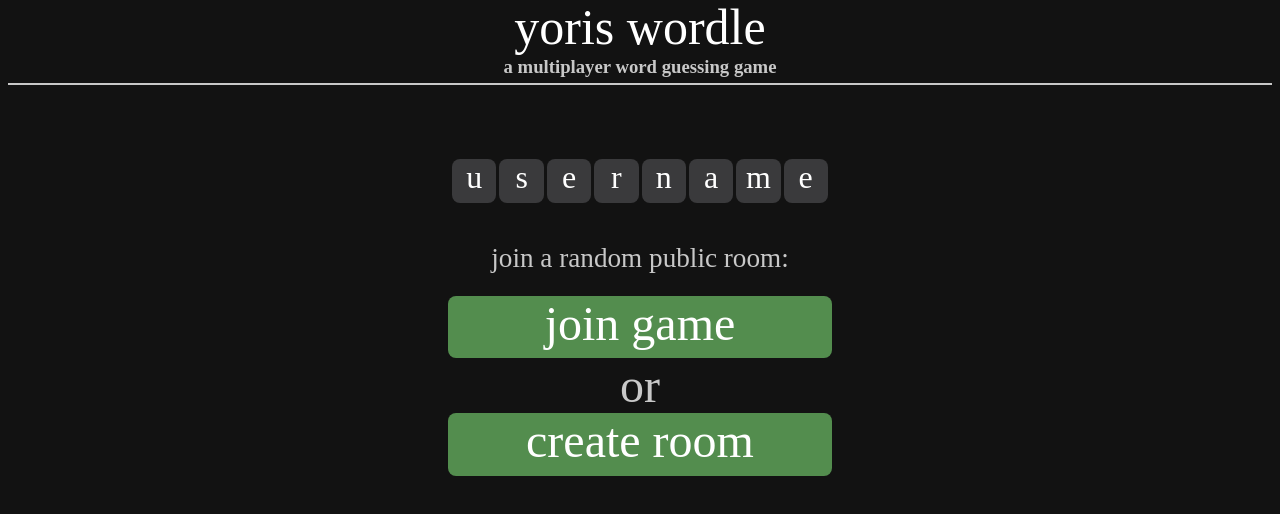
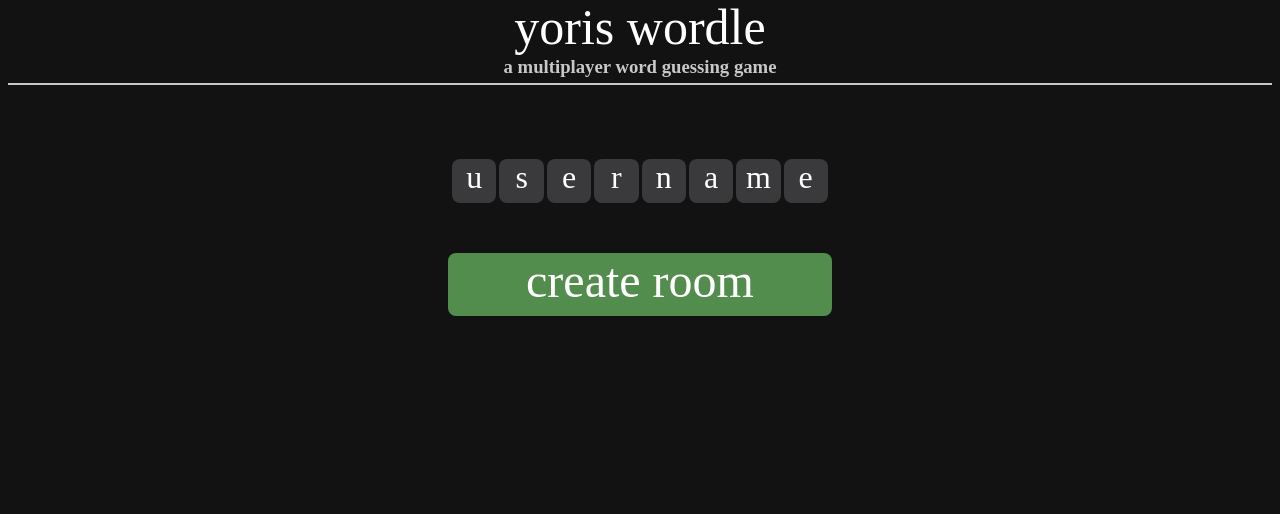
Before and after one commit to Yoris1/cowordle, a website: page express/index.html in a window 1280 px wide. Drawn offline with nearby package versions, Linux system fonts and the light colour scheme; a web font is replaced by a local one.

Commit message:
dont public room join since that doesnt work yet

```diff
--- a/express/index.html
+++ b/express/index.html
@@ -42,11 +42,11 @@
 	<div id = "join_form">
 		<div id="name">
 		</div>
-		<p id="invited">join a random public room:</p>
+		<p id="invited"></p>
 		<div id="room_id">
 		</div>
-		<div id="join" class="btn">join game</div>
-		<p id="room_or">or</p>
+		<div id="join" hidden class="btn">join game</div>
+		<p id="room_or" hidden>or</p>
 		<div id="create" class="btn">create room</div>
 	</div>
 
--- a/express/scripts/join_links.js
+++ b/express/scripts/join_links.js
@@ -14,6 +14,8 @@ $(document).ready(function() {
 	else {
 		var room = window.location.search.substring(6);
 		$("#invited").text("you've been invited to play on:");
+		$("#join").show();
+		$("#room_or").show();
 		console.log(`User joined with invite link to room: ${room}`);
 		room_id = room;
 		for(var i = 0; i < room.length; i++) {
```
